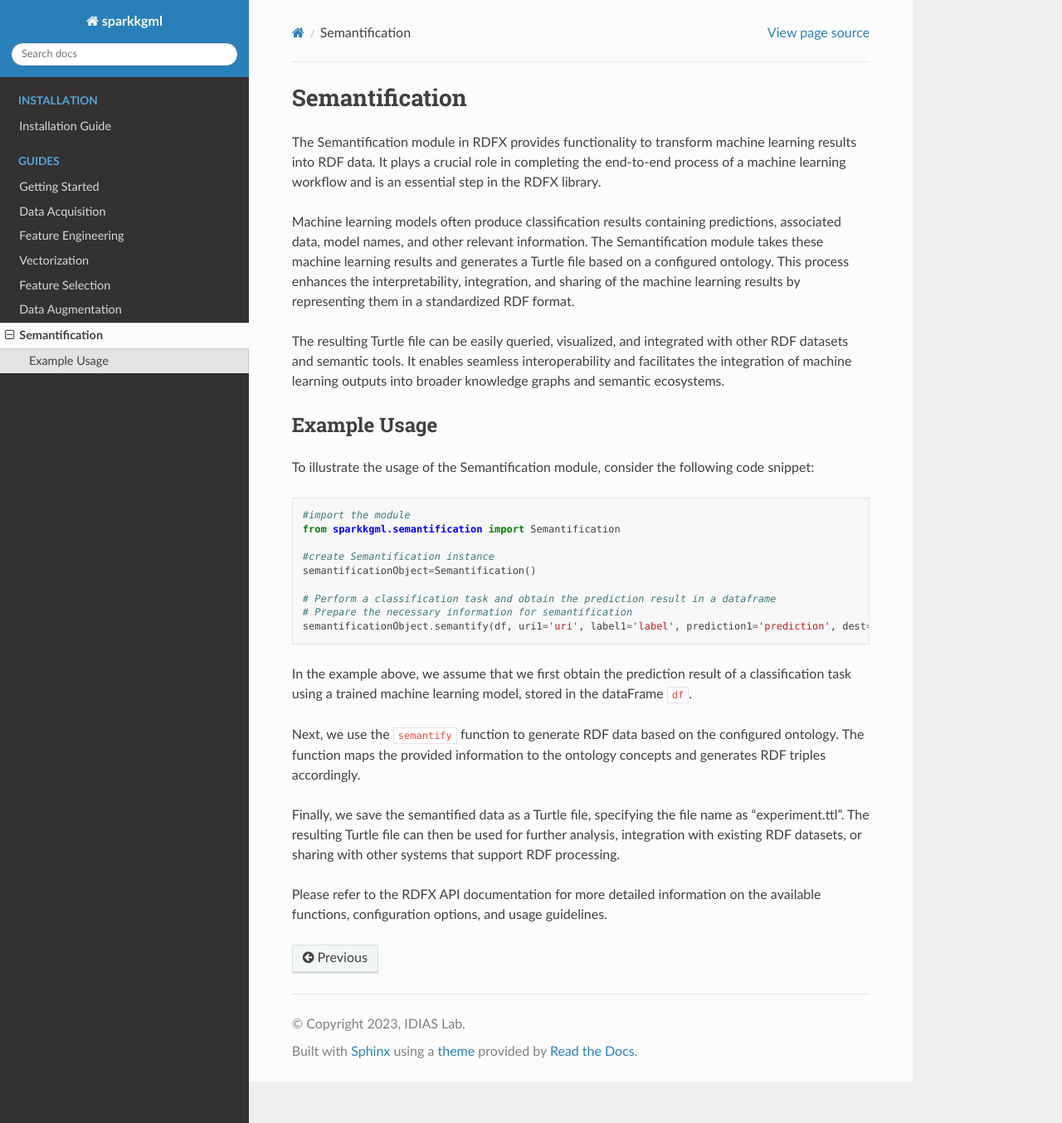
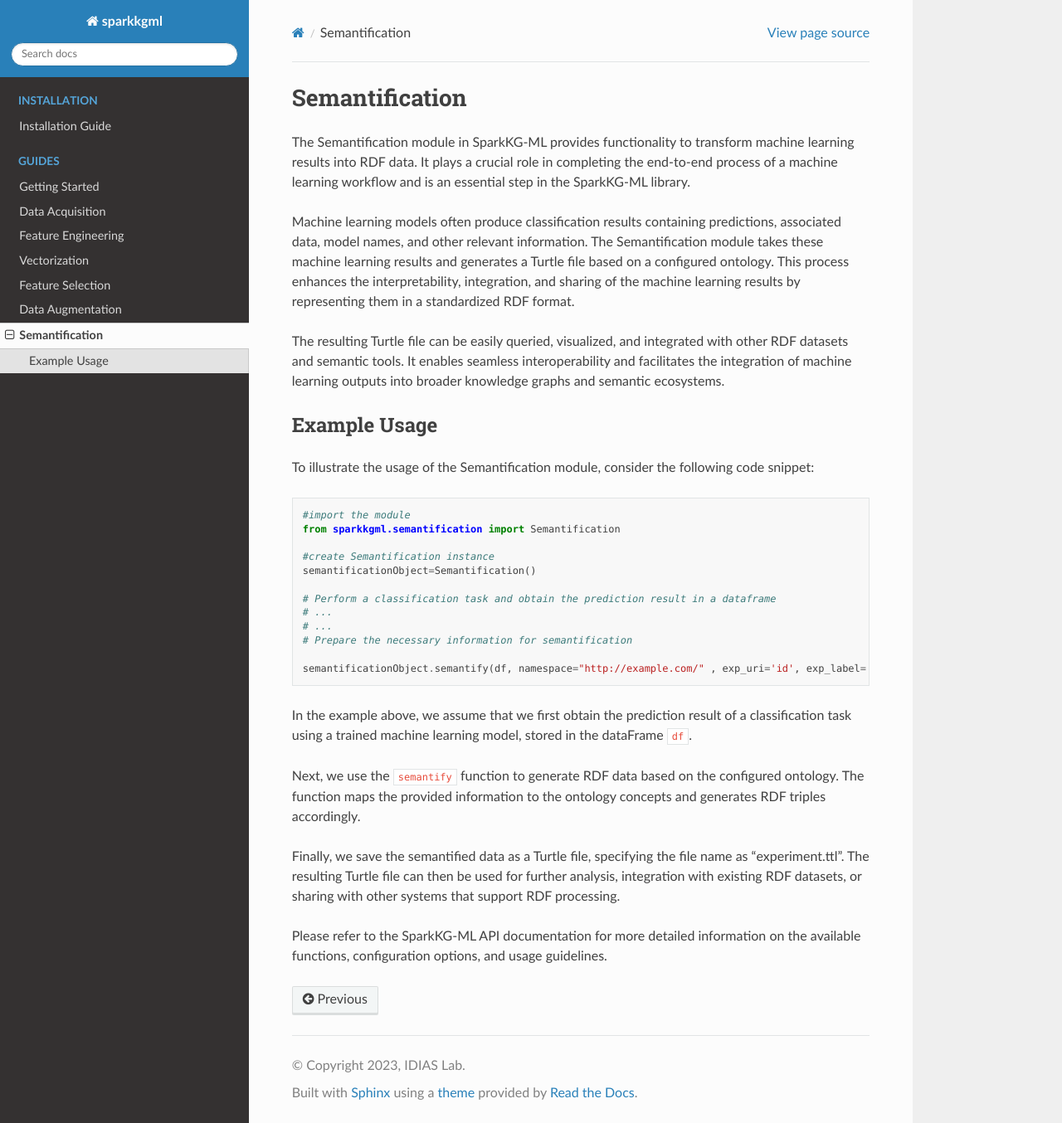
Before and after one commit to IDIASLab/SparkKG-ML, a Sphinx documentation site: the page built from docs/semantification.rst, in a window 1280 px wide and 1354 px high. Shown: the whole window at 83% size. Built offline with Sphinx 7.4.7 and the Read the Docs theme 2.0.0, drawn with Linux system fonts in a browser that asks for light colours; pages that are not in the unit, such as notebooks, are missing from menus.

Commit message:
update docs

```diff
--- a/docs/dataAugmentation.rst
+++ b/docs/dataAugmentation.rst
@@ -10,7 +10,7 @@ The `Data Augmentation` module in the SparkKG-ML library is based on the `kgexte
 
 By leveraging the `Data Augmentation` module, users can seamlessly integrate their data processing workflows with public knowledge graphs such as DBpedia, WikiData, or the EU Open Data Portal. The module provides functionalities for linking datasets to any Linked Open Data (LOD) source, generating new features from LOD sources, performing hierarchy-based feature selection algorithms, and integrating features from different sources.
 
-The combination of RDFX and Spark empowers users to enhance their data analysis and machine learning tasks by incorporating contextual information from public knowledge graphs. It opens up new opportunities for data integration, feature engineering, and knowledge-driven insights.
+The combination of SparkKG-ML and Spark empowers users to enhance their data analysis and machine learning tasks by incorporating contextual information from public knowledge graphs. It opens up new opportunities for data integration, feature engineering, and knowledge-driven insights.
 
 Usage Examples
 --------------
--- a/docs/installation.rst
+++ b/docs/installation.rst
@@ -57,6 +57,6 @@ To install SparkKG-ML from the source code, follow these steps:
 
 5. Once the installation is complete, you can import SparkKG-ML into your Python projects and start using it for machine learning on semantic web and knowledge graph data.
 
-Congratulations! You have successfully installed the sparkRDFx library. You are now ready to explore the capabilities of sparkRDFx and leverage its machine learning functionalities.
+Congratulations! You have successfully installed the SparkKG-ML library. You are now ready to explore the capabilities of SparkKG-ML and leverage its machine learning functionalities.
 
 For more details on how to use SparkKG-ML, please refer to the documentation.
--- a/docs/semantification.rst
+++ b/docs/semantification.rst
@@ -3,7 +3,7 @@
 Semantification
 ==================
 
-The Semantification module in RDFX provides functionality to transform machine learning results into RDF data. It plays a crucial role in completing the end-to-end process of a machine learning workflow and is an essential step in the RDFX library.
+The Semantification module in SparkKG-ML provides functionality to transform machine learning results into RDF data. It plays a crucial role in completing the end-to-end process of a machine learning workflow and is an essential step in the SparkKG-ML library.
 
 Machine learning models often produce classification results containing predictions, associated data, model names, and other relevant information. The Semantification module takes these machine learning results and generates a Turtle file based on a configured ontology. This process enhances the interpretability, integration, and sharing of the machine learning results by representing them in a standardized RDF format.
 
@@ -23,8 +23,11 @@ To illustrate the usage of the Semantification module, consider the following co
     semantificationObject=Semantification()
 
     # Perform a classification task and obtain the prediction result in a dataframe
+    # ...
+    # ...
     # Prepare the necessary information for semantification
-    semantificationObject.semantify(df, uri1='uri', label1='label', prediction1='prediction', dest='experiment.ttl')
+
+    semantificationObject.semantify(df, namespace="http://example.com/" , exp_uri='id', exp_label='label', exp_prediction='prediction', dest='experiment.ttl')
 
 In the example above, we assume that we first obtain the prediction result of a classification task using a trained machine learning model, stored in the dataFrame ``df``.
 
@@ -32,4 +35,4 @@ Next, we use the ``semantify`` function to generate RDF data based on the config
 
 Finally, we save the semantified data as a Turtle file, specifying the file name as "experiment.ttl". The resulting Turtle file can then be used for further analysis, integration with existing RDF datasets, or sharing with other systems that support RDF processing.
 
-Please refer to the RDFX API documentation for more detailed information on the available functions, configuration options, and usage guidelines.
+Please refer to the SparkKG-ML API documentation for more detailed information on the available functions, configuration options, and usage guidelines.
```
Also changed, not shown: docs/dataAcquisition.rst (+5 -4 lines).
